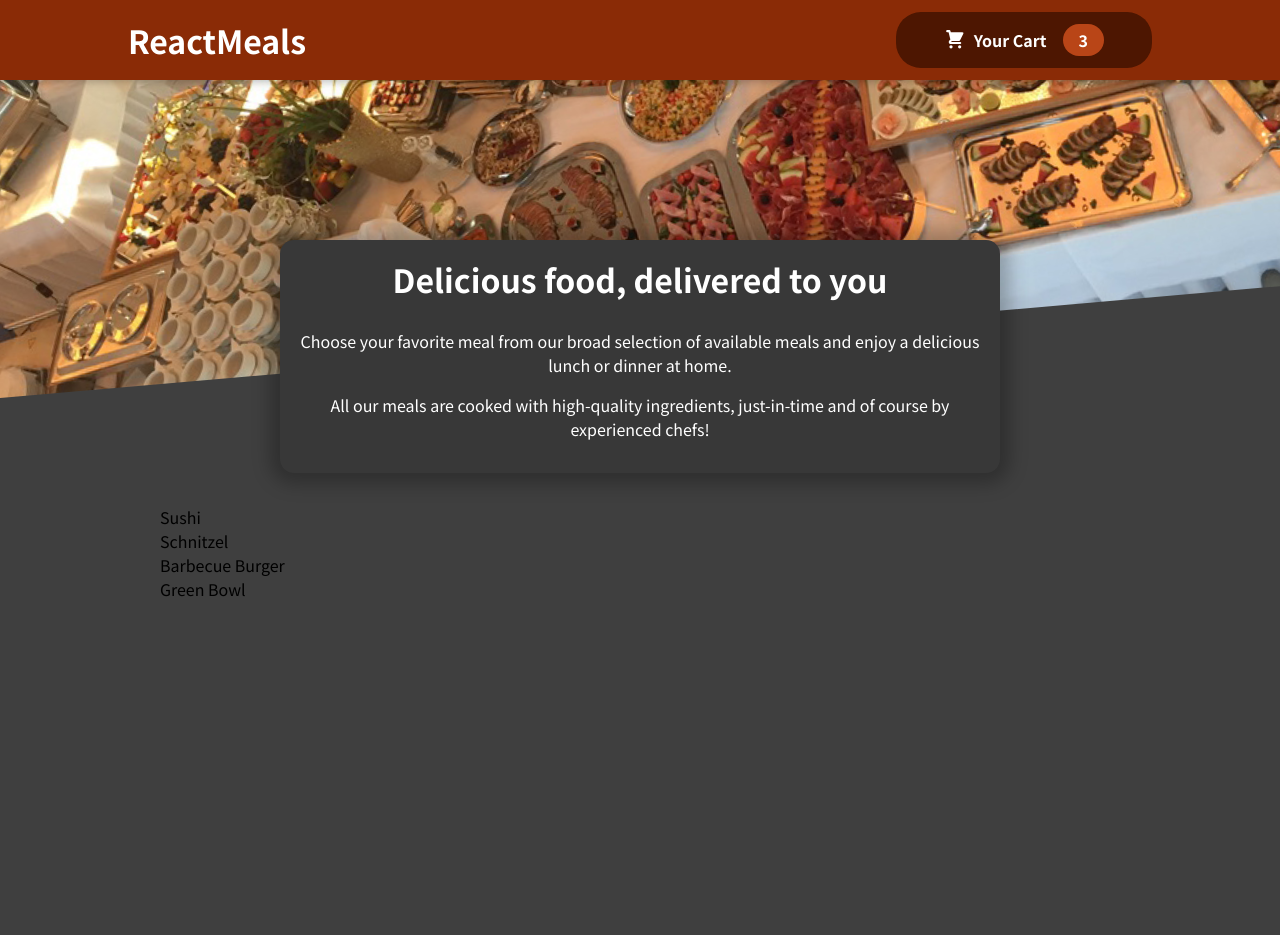
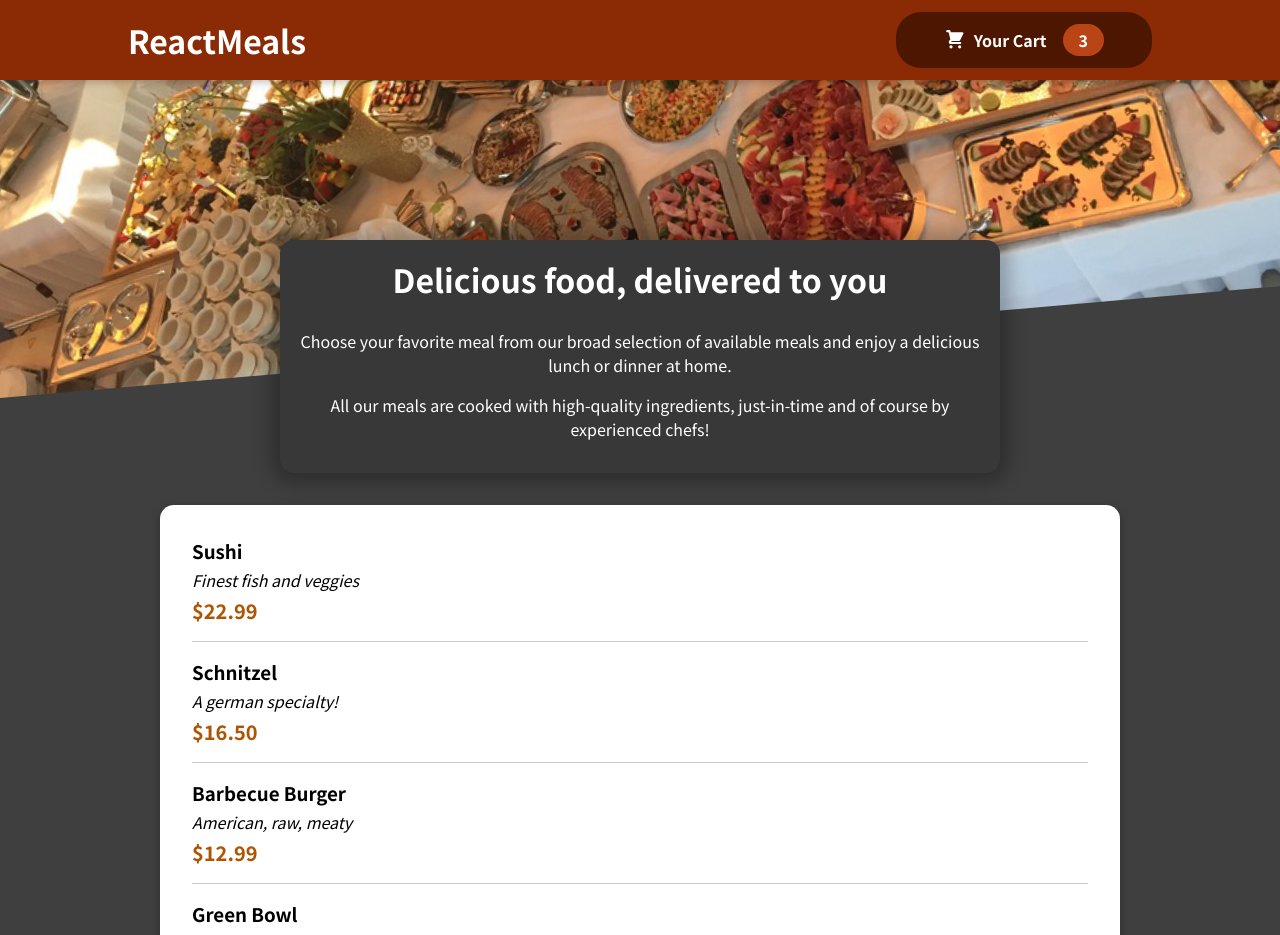
Before and after one commit to FunkyFeudalFox/react-practice-project-food-order-app, a React (Create React App) app: page / in a window 1280 px wide. Shown: the top 935 px of the page. Before the commit the page ends 800 px from the top, so only its background shows below. Built offline with nearby package versions, Linux system fonts and the light colour scheme.

Commit message:
added MealItem.js + styling

```diff
--- a/src/components/Meals/AvailableMeals.js
+++ b/src/components/Meals/AvailableMeals.js
@@ -1,4 +1,7 @@
 import classes from "./AvailableMeals.module.css";
+
+import Card from "../UI/Card";
+import MealItem from "./MealItem/MealItem";
 
 const DUMMY_MEALS = [
   {
@@ -28,11 +31,20 @@
 ];
 
 const AvailableMeals = () => {
-  const mealsList = DUMMY_MEALS.map((meal) => <li>{meal.name}</li>);
+  const mealsList = DUMMY_MEALS.map((meal) => (
+    <MealItem
+      key={meal.id}
+      name={meal.name}
+      description={meal.description}
+      price={meal.price}
+    />
+  ));
 
   return (
     <section className={classes.meals}>
-      <ul>{mealsList}</ul>
+      <Card>
+        <ul>{mealsList}</ul>
+      </Card>
     </section>
   );
 };
--- /dev/null
+++ b/src/components/Meals/MealItem/MealItem.js
@@ -0,0 +1,19 @@
+import React from "react";
+import classes from "./MealItem.module.css";
+
+const MealItem = (props) => {
+  const price = `$${props.price.toFixed(2)}`;
+
+  return (
+    <li className={classes.meal}>
+      <div>
+        <h3>{props.name}</h3>
+        <div className={classes.description}>{props.description}</div>
+        <div className={classes.price}>{price}</div>
+      </div>
+      <div></div>
+    </li>
+  );
+};
+
+export default MealItem;
--- /dev/null
+++ b/src/components/Meals/MealItem/MealItem.module.css
@@ -0,0 +1,22 @@
+.meal {
+  display: flex;
+  justify-content: space-between;
+  margin: 1rem;
+  padding-bottom: 1rem;
+  border-bottom: 1px solid #ccc;
+}
+
+.meal h3 {
+  margin: 0 0 0.25rem 0;
+}
+
+.description {
+  font-style: italic;
+}
+
+.price {
+  margin-top: 0.25rem;
+  font-weight: bold;
+  color: #ad5502;
+  font-size: 1.25rem;
+}
--- /dev/null
+++ b/src/components/UI/Card.js
@@ -0,0 +1,7 @@
+import classes from "./Card.module.css";
+
+const Card = (props) => {
+  return <div className={classes.card}>{props.children}</div>;
+};
+
+export default Card;
--- /dev/null
+++ b/src/components/UI/Card.module.css
@@ -0,0 +1,6 @@
+.card {
+  padding: 1rem;
+  box-shadow: 0 2px 8px rgba(0, 0, 0, 0.25);
+  border-radius: 14px;
+  background-color: white;
+}
```
Also changed, not shown: src/components/Meals/MealItem/MealItemForm.js (added), 1 other file (tests, documents, lock files or other folders).
